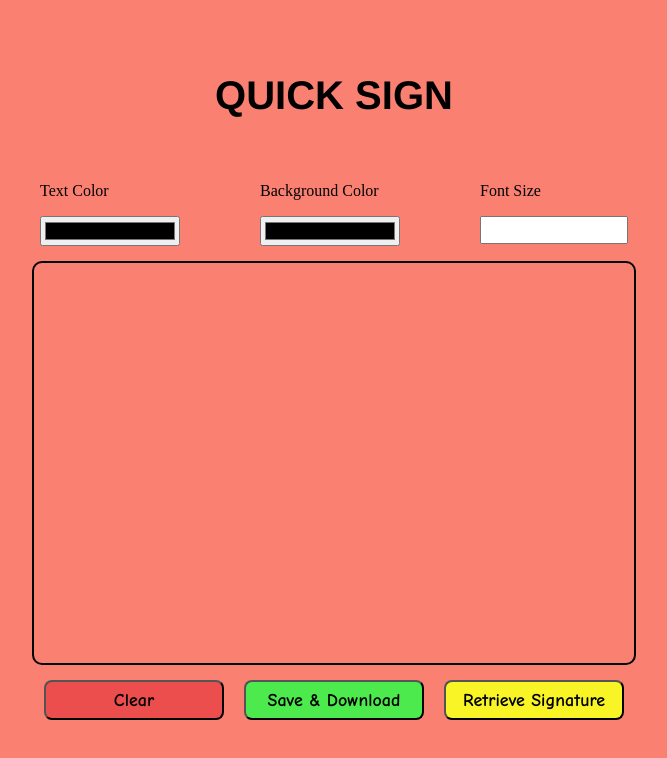
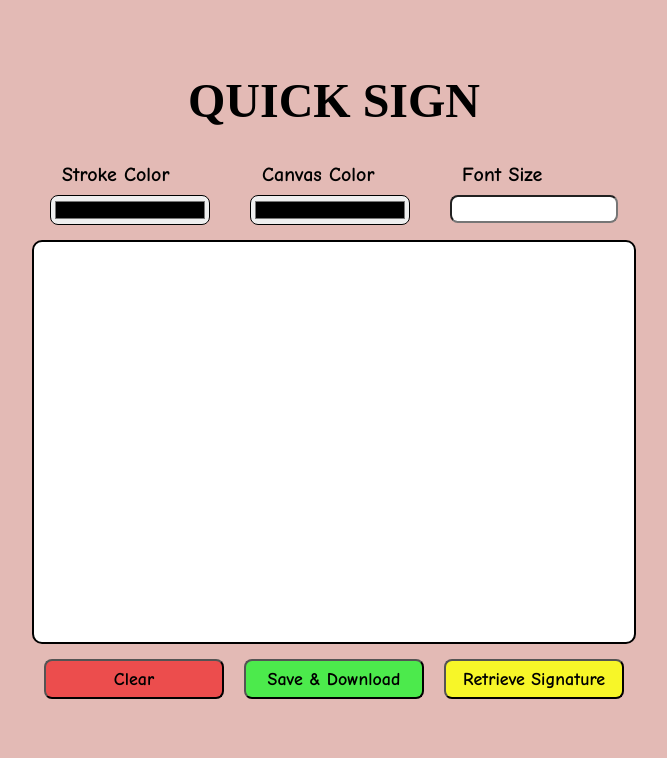
Before and after one commit to KC1064/Quick-Sign, a plain HTML site: page index.html in a window 1280 px wide. Shown: the whole page, without its empty margins (306-973 px from the left). Drawn offline with Linux system fonts and the light colour scheme; a web font is replaced by a local one.

Commit message:
Completed the project

```diff
--- a/index.html
+++ b/index.html
@@ -4,7 +4,8 @@
 <head>
     <meta charset="UTF-8">
     <meta name="viewport" content="width=device-width, initial-scale=1.0">
-    <title>Quick Sign</title>
+    <title> Quick Sign</title>
+    <link rel="shortcut icon" href="./favicon_io/favicon-32x32.png" type="image/x-icon">
     <link rel="stylesheet" href="style.css">
 </head>
 
@@ -13,19 +14,19 @@
         <h2 id="title">QUICK SIGN</h2>
         <div class="top">
             <div class="color">
-                <p>Text Color</p>
+                <p id="input">Stroke Color</p>
                 <input type="color" name="" id="color-picker">
             </div>
             <div class="background">
-                <p>Background Color</p>
+                <p id="input">Canvas Color</p>
                 <input type="color" name="" id="bg-color">
             </div>
-            <div>
-                <p>Font Size</p>
+            <div class="font-size">
+                <p id="input">Font Size</p>
                 <input type="number" name="" id="font-size">
             </div>
         </div>
-        <div class="canvas" id="canvas"></div>
+        <canvas id="canvas"></canvas>
         <div class="bottom">
             <button id="btn-1">Clear</button>
             <button id="btn-2">Save & Download</button>
@@ -34,5 +35,4 @@
     </div>
     <script src="script.js"></script>
 </body>
-
 </html>
--- a/script.js
+++ b/script.js
@@ -9,11 +9,12 @@ const download = document.getElementById("btn-2");
 const retrieve = document.getElementById("btn-3");
 
 // Get Context of canvas
-const ctx = canvas.getContext('2d');
+const ctx = canvas.getContext("2d");
 
 // Initialize drawing state
 let isDrawing = false;
-
+let lastX = 0;
+let lastY = 0;
 
 // Choose the color of the stroke
 color_picker.addEventListener("change", (e) => {
@@ -43,12 +44,12 @@ canvas.addEventListener("mouseup", () => {
   isDrawing = false;
 });
 
-canvas.addEventListener("mouseout", () => {
-  isDrawing = false;
-});
+// canvas.addEventListener("mouseout", () => {
+//   isDrawing = false;
+// });
 
 // Change background color
-bg.addEventListener('change', (event) => {
+bg.addEventListener("change", (event) => {
   ctx.fillStyle = event.target.value;
   ctx.fillRect(0, 0, canvas.width, canvas.height);
 });
@@ -60,20 +61,24 @@ clear.addEventListener("click", () => {
 
 // Download canvas
 download.addEventListener("click", () => {
-  const link = document.createElement('a');
-  link.download = 'my-canvas.png';
+  localStorage.setItem("canvasContents", canvas.toDataURL());
+  const link = document.createElement("a");
+  link.download = "my-canvas.png";
   link.href = canvas.toDataURL();
   link.click();
 });
 
+// Font-size
+font.addEventListener("change", (e) => {
+  ctx.lineWidth = e.target.value;
+});
+
 // Retrieve canvas from local storage
 retrieve.addEventListener("click", () => {
-  const savedCanvas = localStorage.getItem('canvasContents');
+  const savedCanvas = localStorage.getItem("canvasContents");
   if (savedCanvas) {
-    const img = new Image();
+    let img = new Image();
     img.src = savedCanvas;
-    img.onload = () => {
-      ctx.drawImage(img, 0, 0);
-    };
+    ctx.drawImage(img, 0, 0);
   }
 });
--- a/style.css
+++ b/style.css
@@ -8,7 +8,7 @@ body {
     display: flex;
     justify-content: center;
     align-items: center;
-    background: salmon;
+    background: rgb(227, 186, 181);
     z-index: -2;
 }
 
@@ -27,25 +27,27 @@ body {
 .top {
     display: flex;
     justify-content: space-between;
-    gap: 80px;
+    gap: 40px;
 }
 
-.canvas {
+canvas {
     width: 600px;
     height: 400px;
-    /* background-color: aquamarine; */
+    background-color: white;
     border: 2px solid black;
     border-radius: 10px;
 }
 
 #font-size {
-    width: 140px;
+    width: 160px;
     height: 22px;
+    border-radius: 8px;
 }
 
 #bg-color, #color-picker {
-    width: 140px;
+    width: 160px;
     height: 30px;
+    border-radius: 8px;
 }
 
 .bottom {
@@ -61,7 +63,6 @@ body {
     font-size: 18px;
     font-family: "Comic Neue", cursive;
     font-weight: 800;
-    /* color: white; */
 }
 
 #btn-1 {
@@ -77,6 +78,19 @@ body {
 }
 
 #title {
-    font-family: 'Franklin Gothic Medium', 'Arial Narrow', Arial, sans-serif;
-    font-size: 40px;
+    font-family:'Combo';
+    font-size: 48px;
+    font-weight: 600;
+    line-height: 0px;
 }
+
+.color, .background, .font-size {
+    line-height: 0px;
+    font-family: "Comic Neue", cursive;
+}
+
+#input {
+    font-size: 20px;
+    padding-left: 12px;
+    font-weight: 800;
+}
```
Also changed, not shown: favicon_io/android-chrome-192x192.png (added), favicon_io/android-chrome-512x512.png (added), favicon_io/apple-touch-icon.png (added), favicon_io/favicon-16x16.png (added), favicon_io/favicon-32x32.png (added), favicon_io/favicon.ico (added), favicon_io/site.webmanifest (added).
